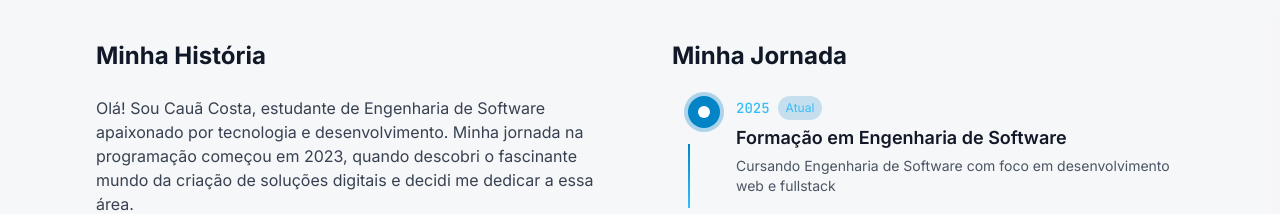
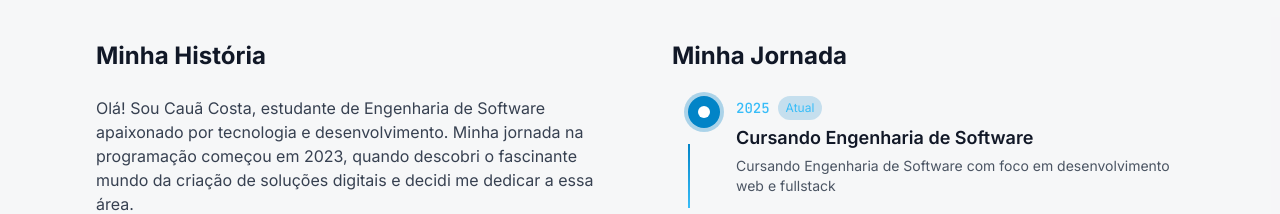
Before and after one commit to CostaCodesFullStack/Portfolio, a Next.js app: page / in a window 1280 px wide. Shown: the part 1000-1214 px from the top of the page. Built offline with nearby package versions, Linux system fonts and the light colour scheme; no server answers.

Commit message:
fix: Corrindo escritas

```diff
--- a/contexts/TranslationContext.tsx
+++ b/contexts/TranslationContext.tsx
@@ -339,7 +339,7 @@ const translations: Record<Language, Translation> = {
         technologiesLearned: 'Tecnologias Aprendidas',
       },
       timeline: {
-        softwareEngineering: 'Formação em Engenharia de Software',
+        softwareEngineering: 'Cursando Engenharia de Software',
         firstProjects: 'Primeiros Projetos',
         passionDiscovery: 'Descoberta da Paixão',
         firstContact: 'Primeiro Contato',
@@ -410,7 +410,7 @@ const translations: Record<Language, Translation> = {
       achievements: 'Principais Conquistas',
       current: 'Atual',
       timeline: {
-        softwareEngineering: 'Formação em Engenharia de Software',
+        softwareEngineering: 'Cursando Engenharia de Software',
         firstProjects: 'Primeiros Projetos',
         passionDiscovery: 'Descoberta da Paixão',
         firstContact: 'Primeiro Contato',
@@ -704,7 +704,7 @@ const translations: Record<Language, Translation> = {
         technologiesLearned: 'Technologies Learned',
       },
       timeline: {
-        softwareEngineering: 'Software Engineering Degree',
+        softwareEngineering: 'Studying Software Engineering',
         firstProjects: 'First Projects',
         passionDiscovery: 'Passion Discovery',
         firstContact: 'First Contact',
```
